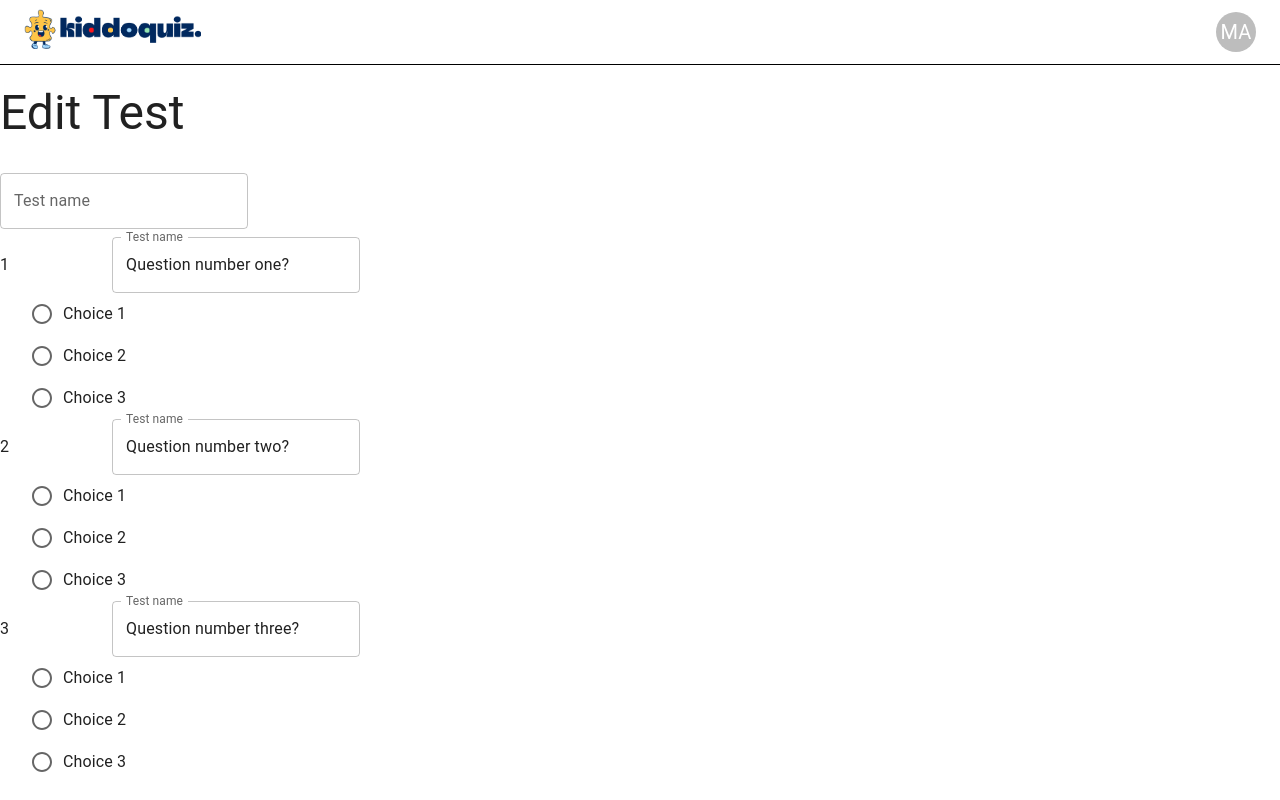
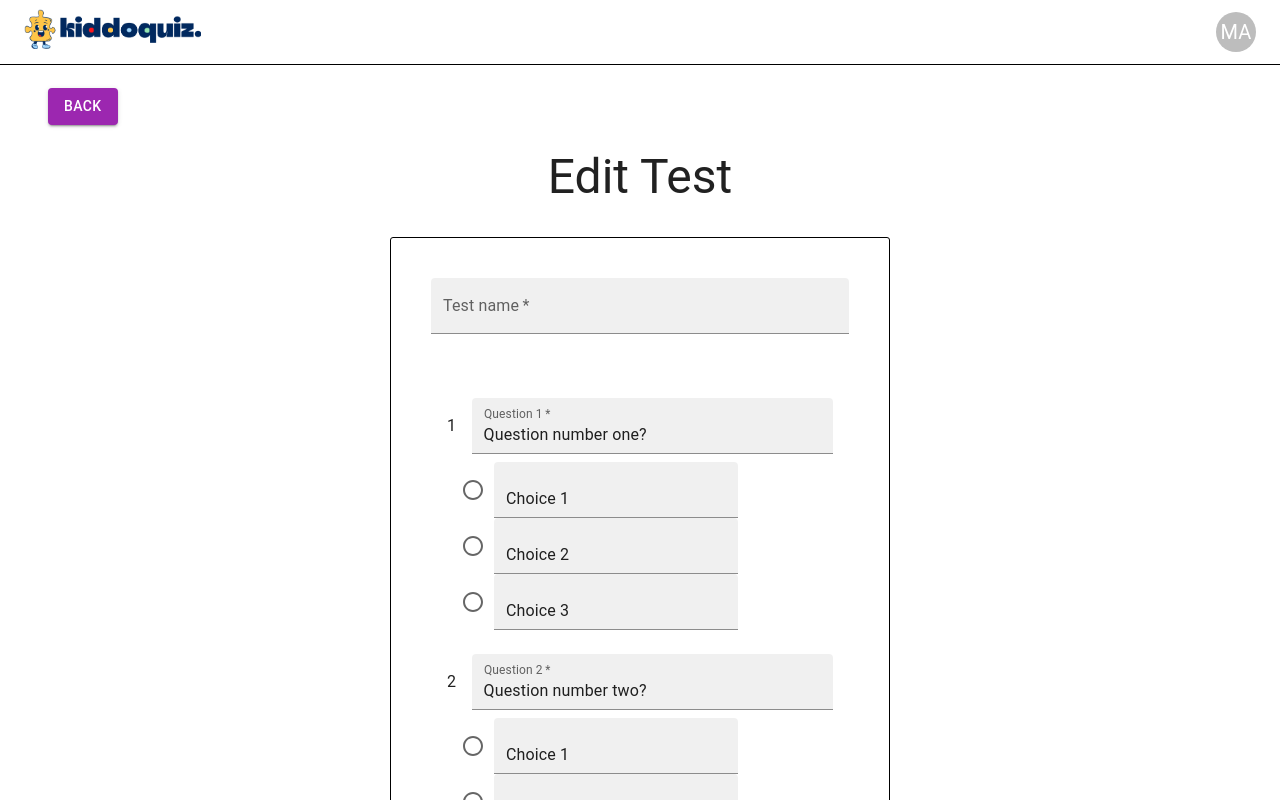
Before and after one commit to andreadonoso/KiddoQuiz, a Next.js app: page /edit in a window 1280 px wide. Shown: the top 800 px of the page. Built offline with nearby package versions, Linux system fonts and the light colour scheme.

Commit message:
edit updates

```diff
--- a/src/app/edit/EditPage.js
+++ b/src/app/edit/EditPage.js
@@ -6,22 +6,17 @@ import {
 	Box,
 	Typography,
 	Button,
-	Toolbar,
-	Fade,
 	List,
 	ListItemText,
-	ListItemIcon,
 	ListItem,
-	ListItemButton,
-	Checkbox,
 	Radio,
 	RadioGroup,
 	FormControlLabel,
+	Toolbar,
 	TextField,
 } from "@mui/material";
 
 const EditPage = () => {
-	// const [form, setForm] = useState([testName]);
 	const [questions, setQuestions] = useState([
 		{ question: "Question number one?" },
 		{ question: "Question number two?" },
@@ -33,25 +28,42 @@ const EditPage = () => {
 		{ questionChoices: ["Choice 1", "Choice 2", "Choice 3"] },
 	]);
 	const [answers, setAnswers] = useState([
-		{ answer: "Answer number one" },
-		{ answer: "Answer number two" },
-		{ answer: "Answer number three" },
+		{ selectedChoice: "" },
+		{ selectedChoice: "" },
+		{ selectedChoice: "" },
 	]);
 
-	const [checked, setChecked] = React.useState([0]);
+	const [form, setForm] = useState({ testName: "", questionsData: [] });
 
-	const [selectedChoices, setSelectedChoices] = useState({});
+	const handleQuestionChange = (index, newValue) => {
+		const updatedQuestions = [...questions];
+		updatedQuestions[index].question = newValue;
+		setQuestions(updatedQuestions);
+	};
 
-	const handleChoiceChange = (questionIndex, choice) => {
-		setSelectedChoices((prev) => ({
-			...prev,
-			[questionIndex]: choice,
-		}));
+	const handleChoiceChange = (questionIndex, choiceIndex) => {
+		const updatedAnswers = [...answers];
+		updatedAnswers[questionIndex].selectedChoice =
+			choices[questionIndex].questionChoices[choiceIndex];
+		setAnswers(updatedAnswers);
+	};
+
+	const handleSave = () => {
+		const formData = {
+			testName: form.testName,
+			questionsData: questions.map((question, index) => ({
+				question: question.question,
+				answer: answers[index].selectedChoice,
+			})),
+		};
+		setForm(formData);
+		console.log("Form Data:", formData);
 	};
 
 	return (
-		<>
+		<Box sx={{ width: "100%" }}>
 			<Header />
+			<Toolbar />
 			<Box
 				sx={{
 					display: "flex",
@@ -65,63 +77,115 @@ const EditPage = () => {
 					sx={{ ml: 3 }}
 					variant="contained"
 					color="secondary"
-					onClick={() => {
-						handleClick("Select Template");
-						// alert("Warning: all changes will be lost");
-					}}
+					onClick={() => {}}
 				>
 					Back
 				</Button>
 			</Box>
+
+			<Box
+				sx={{
+					display: "flex",
+					flexDirection: "column",
+					justifyContent: "center",
+					alignItems: "center",
+				}}
+			>
 				<Typography variant="h3" pb={4}>
 					Edit Test
 				</Typography>
+
+				<Box
+					sx={{
+						width: "500px",
+						bgcolor: "background.paper",
+						border: "1px solid #000",
+						borderRadius: "3px",
+						display: "flex",
+						flexDirection: "column",
+						justifyContent: "center",
+						p: 5,
+						mb: 10,
+					}}
+				>
 					<TextField
 						id="outlined-basic"
 						label="Test name"
-				variant="outlined"
+						fullWidth
+						required
+						variant="filled"
+						value={form.testName}
+						onChange={(e) =>
+							setForm({ ...form, testName: e.target.value })
+						}
 					/>
 
-			<List
-				sx={{
-					width: "100%",
-					maxWidth: 360,
-					bgcolor: "background.paper",
-				}}
-			>
+					<List sx={{ pt: 5 }}>
 						{questions.map((question, index) => {
 							const labelId = `checkbox-list-label-${index}`;
 							return (
 								<div key={index}>
-							<ListItem disablePadding>
+									<ListItem sx={{ pt: 3 }}>
 										<ListItemText
 											id={labelId}
 											primary={`${index + 1} `}
 										/>
 										<TextField
-									id="outlined-basic"
-									label="Test name"
-									// variant="default"
-									defaultValue={question.question}
+											fullWidth
+											required
+											variant="filled"
+											id="filled-required"
+											label={"Question " + `${index + 1}`}
+											value={questions[index].question}
+											onChange={(e) =>
+												handleQuestionChange(
+													index,
+													e.target.value
+												)
+											}
+											sx={{ ml: 2 }}
 										/>
 									</ListItem>
 
-							<RadioGroup
-								value={selectedChoices[index] || ""}
-								onChange={(event) =>
-									handleChoiceChange(
-										index,
-										event.target.value
-									)
-								}
-							>
+									<RadioGroup>
 										{choices[index]?.questionChoices.map(
 											(choice, choiceIndex) => (
 												<FormControlLabel
 													key={choiceIndex}
+													control={
+														<Radio
+															checked={
+																answers[index]
+																	.selectedChoice ===
+																choices[index]
+																	.questionChoices[
+																	choiceIndex
+																]
+															}
+															onChange={() =>
+																handleChoiceChange(
+																	index,
+																	choiceIndex
+																)
+															}
+														/>
+													}
+													label={
+														<TextField
+															fullWidth
+															required
+															variant="filled"
 															value={choice}
-											control={<Radio />}
-											label={choice}
+															onChange={(e) =>
+																handleChoiceChange(
+																	index,
+																	choiceIndex,
+																	e.target
+																		.value
+																)
+															}
+														/>
+													}
 													sx={{ pl: 4 }}
 												/>
 											)
@@ -132,13 +196,16 @@ const EditPage = () => {
 						})}
 					</List>
 					<Button
-				sx={{ mt: 5, mb: 5 }}
+						sx={{ mt: 5 }}
 						variant="contained"
-				onClick={() => {}}
+						onClick={handleSave}
+						disabled={!form.testName}
 					>
 						Save
 					</Button>
-		</>
+				</Box>
+			</Box>
+		</Box>
 	);
 };
 
```
Lines whose indentation alone changed are shown as unchanged.
